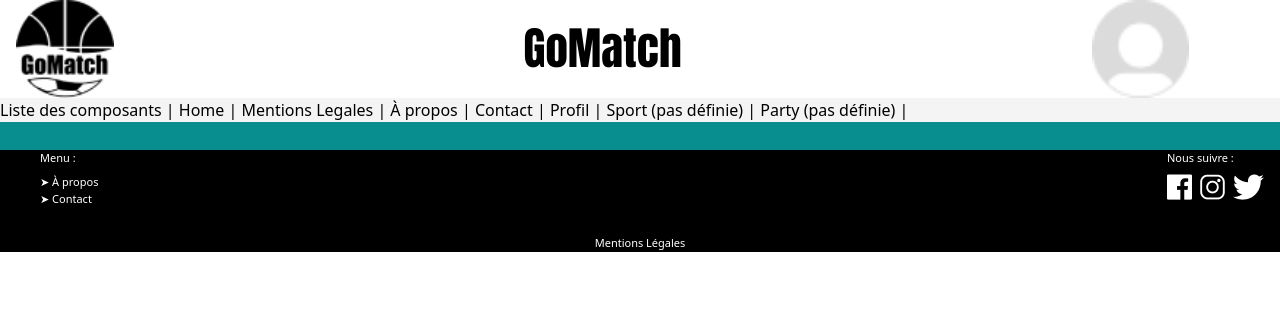
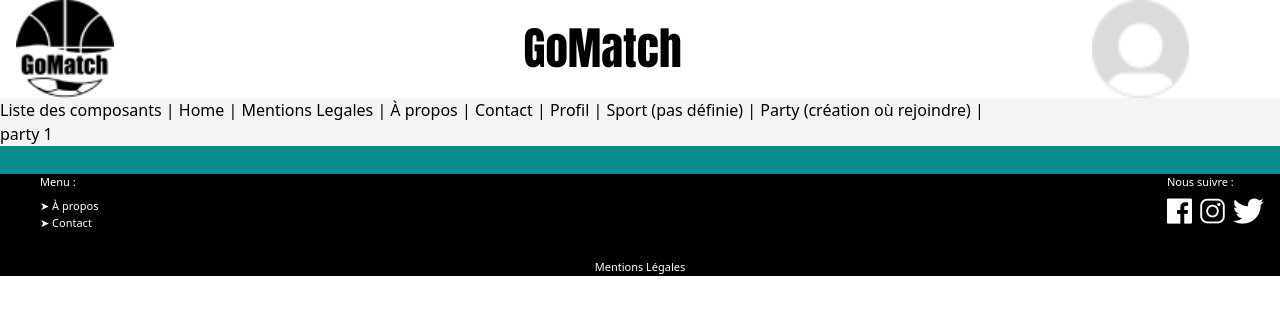
Before and after one commit to Marwin-Rdgs/GoMatch.fr, a Vue app: page /party in a window 1280 px wide. Shown: the top 314 px of the page. Built offline with nearby package versions, Linux system fonts and the light colour scheme.

Commit message:
Ajout partyView

```diff
--- a/src/App.vue
+++ b/src/App.vue
@@ -10,7 +10,7 @@
     <RouterLink to="/contact"> Contact </RouterLink> |
     <RouterLink to="/profil"> Profil </RouterLink> |
     <RouterLink to="/profil"> Sport (pas définie) </RouterLink> |
-    <RouterLink to="/profil"> Party (pas définie) </RouterLink> |
+    <RouterLink to="/party"> Party (création où rejoindre) </RouterLink> |
 
     <RouterView />
 
--- /dev/null
+++ b/src/Views/partyView.vue
@@ -0,0 +1,3 @@
+<template>
+    <h1>party 1</h1>
+</template>
--- a/src/router/index.js
+++ b/src/router/index.js
@@ -5,6 +5,7 @@ import mentionslegalesView from '../Views/mentionslegalesView.vue'
 import aproposView from '../Views/aproposView.vue'
 import contactView from '../Views/contactView.vue'
 import profilView from '../Views/profilView.vue'
+import partyView from '../Views/partyView.vue'
 
 const router = createRouter ({
     history: createWebHistory(import.meta.env.BASE_URL),
@@ -14,7 +15,8 @@ const router = createRouter ({
         {path: '/mentionslegales', name: 'mentionslegalesView', component: mentionslegalesView},
         {path: '/apropos', name: 'aproposView', component: aproposView},
         {path: '/contact', name: 'contactView', component: contactView},
-        {path: '/profil', name: 'profilView', component: profilView}
+        {path: '/profil', name: 'profilView', component: profilView},
+        {path: '/party', name: 'partyView', component: partyView},
     ]
 })
 
```
